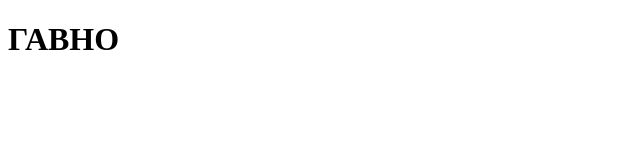
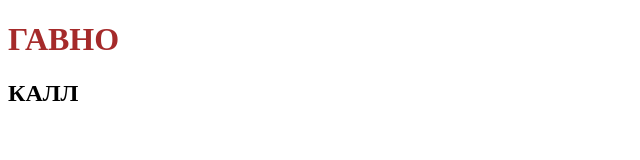
Before and after one commit to refkot/refkot.github.io, a plain HTML site: page index.html in a window 1280 px wide. Shown: the whole page, without its empty margins (0-640 px from the left). Drawn offline with Linux system fonts and the light colour scheme.

Commit message:
Add files via upload

```diff
--- a/index.html
+++ b/index.html
@@ -3,9 +3,10 @@
 <head>
     <meta charset="UTF-8">
     <meta name="viewport" content="width=device-width, initial-scale=1.0">
-    <title>Document</title>
+    <title>ПОПКА</title>
 </head>
 <body>
-    <h1>ГАВНО</h1>
+    <h1 style="color: brown;">ГАВНО</h1>
+    <h2>КАЛЛ</h2>
 </body>
 </html>
```
